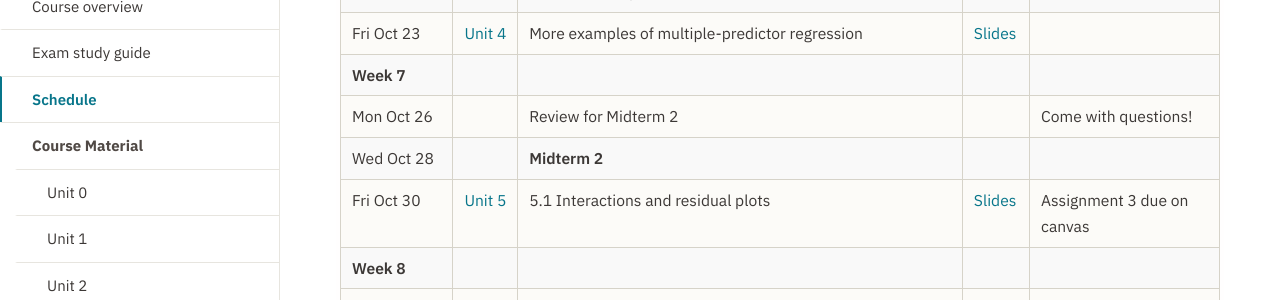
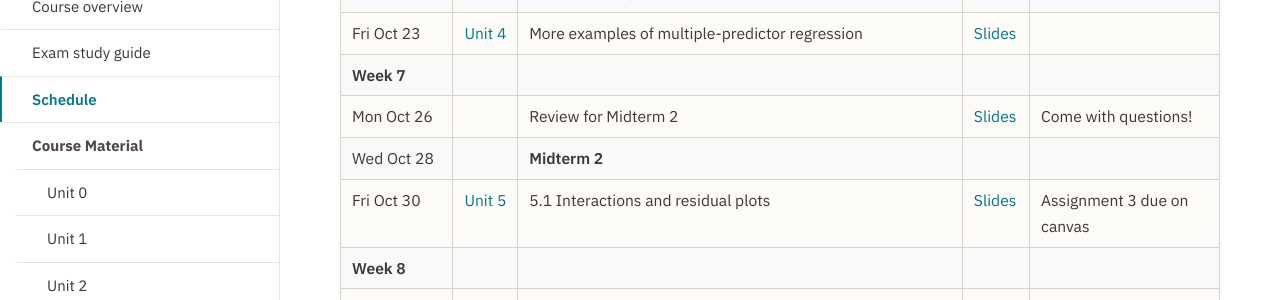
Before and after one commit to elevien/math50_2026, a Jekyll site: the page built from schedule.md, in a window 1280 px wide and 900 px high, scrolled down 1443 px. Shown: the part 154-454 px from the top of the window. Built offline with Jekyll 4.4.1, drawn with Linux system fonts in a browser that asks for light colours.

Commit message:
Publish from math50_sandbox@f1d5fa6

```diff
--- a/schedule.md
+++ b/schedule.md
@@ -39,7 +39,7 @@ Before going through Unit 1, please review [Unit 0]({{ '/unit0/' | relative_url
 | Wed Oct 21 | [Unit 4]({{ '/unit4/' | relative_url }}) | 4.2 cont.: leaving out predictors; 4.4 Sample distribution and collinearity | [Slides]({{ '/unit4/slides-10-21.pdf' | relative_url }}) | Last day of Midterm 2 material |
 | Fri Oct 23 | [Unit 4]({{ '/unit4/' | relative_url }}) | More examples of multiple-predictor regression | [Slides]({{ '/unit4/slides-10-23.pdf' | relative_url }}) |  |
 | **Week 7** | | | | |
-| Mon Oct 26 | | Review for Midterm 2 | | Come with questions! |
+| Mon Oct 26 | | Review for Midterm 2 | [Slides]({{ '/unit4/slides-10-26.pdf' | relative_url }}) | Come with questions! |
 | Wed Oct 28 | | **Midterm 2**  | |  |
 | Fri Oct 30 | [Unit 5]({{ '/unit5/' | relative_url }}) | 5.1 Interactions and residual plots | [Slides]({{ '/unit5/slides-10-30.pdf' | relative_url }}) | Assignment 3 due on canvas |
 | **Week 8** | | | | |
```
